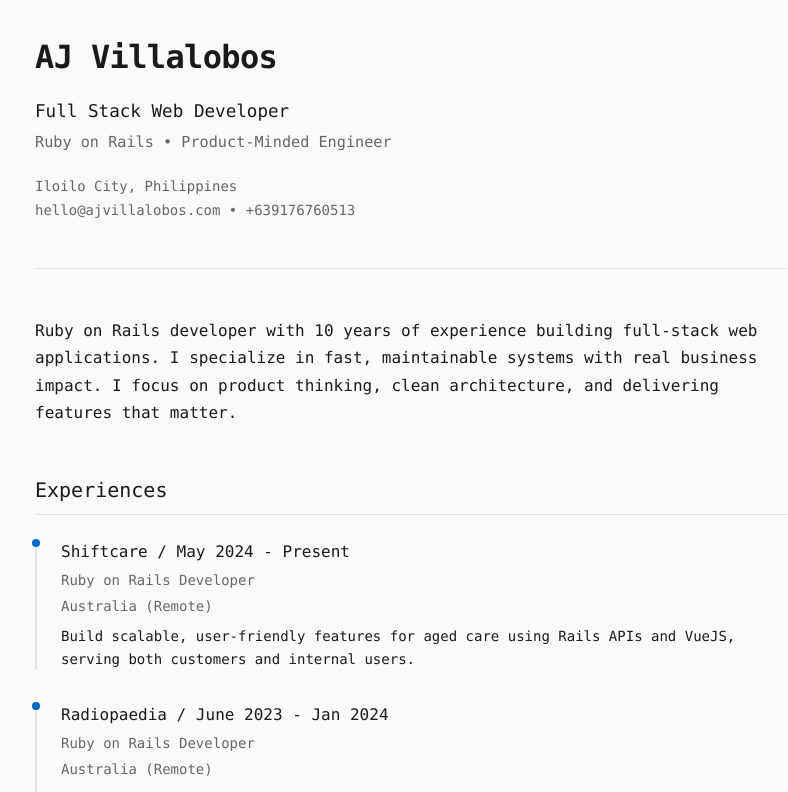
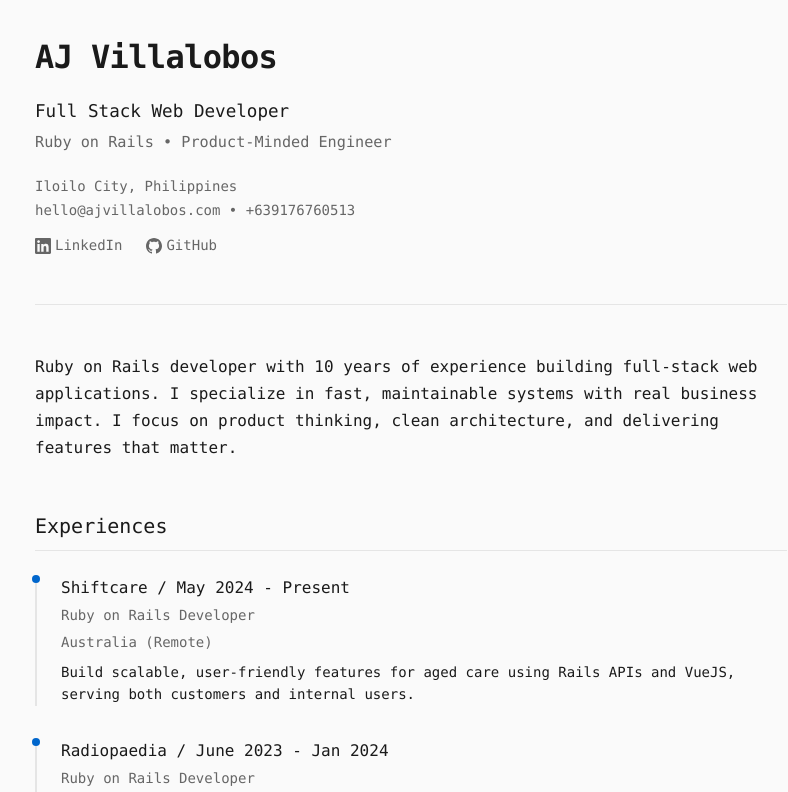
Before and after one commit to iamajvillalobos/ajvillalobos.com, a React (Vite) app: page / in a window 1280 px wide. Shown: the top 792 px of the page, without its empty margins (229-1017 px from the left). Built offline with nearby package versions, Linux system fonts and the light colour scheme; a web font is replaced by a local one.

Commit message:
Add social links

```diff
--- a/src/App.css
+++ b/src/App.css
@@ -82,6 +82,31 @@
 
 .contact-info p:last-child {
   margin-bottom: 0;
+}
+
+/* Social Links */
+.social-links {
+  margin-top: var(--spacing-md);
+  display: flex;
+  gap: var(--spacing-lg);
+}
+
+.social-link {
+  display: flex;
+  align-items: center;
+  gap: var(--spacing-xs);
+  color: var(--color-text-muted);
+  text-decoration: none;
+  font-size: 0.875rem;
+  transition: color 0.2s ease;
+}
+
+.social-link:hover {
+  color: var(--color-accent);
+}
+
+.social-link svg {
+  flex-shrink: 0;
 }
 
 /* Bio Section */
--- a/src/components/Header.jsx
+++ b/src/components/Header.jsx
@@ -7,6 +7,30 @@
       <div className="contact-info">
         <p>Iloilo City, Philippines</p>
         <p>hello@ajvillalobos.com • +639176760513</p>
+        <div className="social-links">
+          <a
+            href="https://www.linkedin.com/in/aj-villalobos/"
+            target="_blank"
+            rel="noopener noreferrer"
+            className="social-link"
+          >
+            <svg width="16" height="16" viewBox="0 0 24 24" fill="currentColor">
+              <path d="M20.447 20.452h-3.554v-5.569c0-1.328-.027-3.037-1.852-3.037-1.853 0-2.136 1.445-2.136 2.939v5.667H9.351V9h3.414v1.561h.046c.477-.9 1.637-1.85 3.37-1.85 3.601 0 4.267 2.37 4.267 5.455v6.286zM5.337 7.433c-1.144 0-2.063-.926-2.063-2.065 0-1.138.92-2.063 2.063-2.063 1.14 0 2.064.925 2.064 2.063 0 1.139-.925 2.065-2.064 2.065zm1.782 13.019H3.555V9h3.564v11.452zM22.225 0H1.771C.792 0 0 .774 0 1.729v20.542C0 23.227.792 24 1.771 24h20.451C23.2 24 24 23.227 24 22.271V1.729C24 .774 23.2 0 22.222 0h.003z" />
+            </svg>
+            LinkedIn
+          </a>
+          <a
+            href="https://github.com/iamajvillalobos"
+            target="_blank"
+            rel="noopener noreferrer"
+            className="social-link"
+          >
+            <svg width="16" height="16" viewBox="0 0 24 24" fill="currentColor">
+              <path d="M12 0c-6.626 0-12 5.373-12 12 0 5.302 3.438 9.8 8.207 11.387.599.111.793-.261.793-.577v-2.234c-3.338.726-4.033-1.416-4.033-1.416-.546-1.387-1.333-1.756-1.333-1.756-1.089-.745.083-.729.083-.729 1.205.084 1.839 1.237 1.839 1.237 1.07 1.834 2.807 1.304 3.492.997.107-.775.418-1.305.762-1.604-2.665-.305-5.467-1.334-5.467-5.931 0-1.311.469-2.381 1.236-3.221-.124-.303-.535-1.524.117-3.176 0 0 1.008-.322 3.301 1.23.957-.266 1.983-.399 3.003-.404 1.02.005 2.047.138 3.006.404 2.291-1.552 3.297-1.23 3.297-1.23.653 1.653.242 2.874.118 3.176.77.84 1.235 1.911 1.235 3.221 0 4.609-2.807 5.624-5.479 5.921.43.372.823 1.102.823 2.222v3.293c0 .319.192.694.801.576 4.765-1.589 8.199-6.086 8.199-11.386 0-6.627-5.373-12-12-12z" />
+            </svg>
+            GitHub
+          </a>
+        </div>
       </div>
     </header>
   );
```
